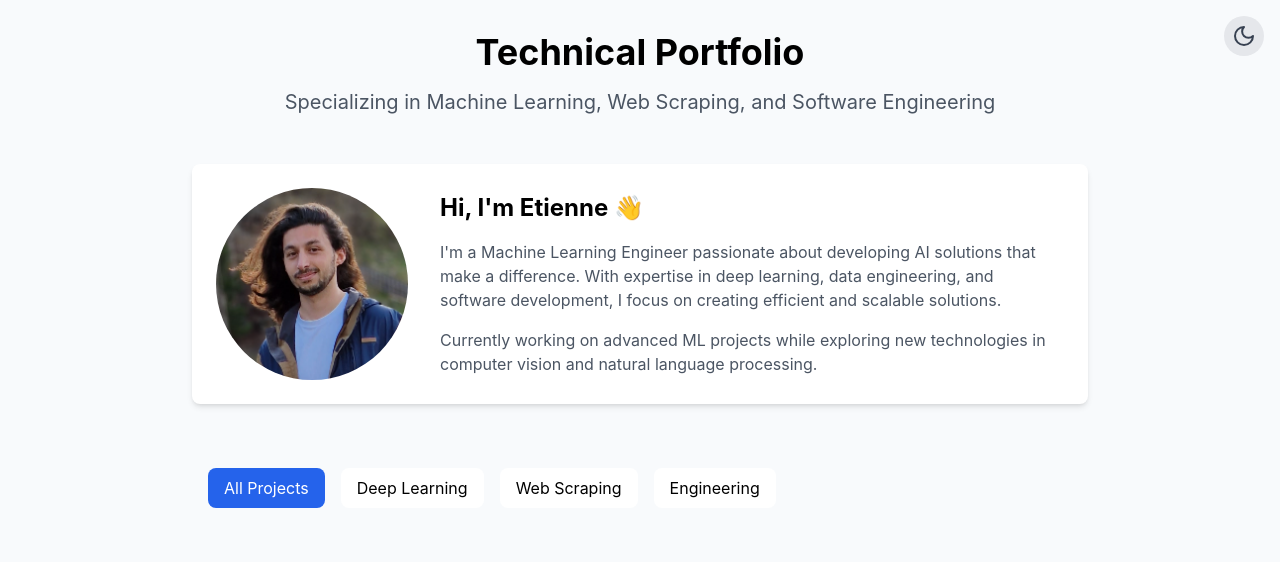
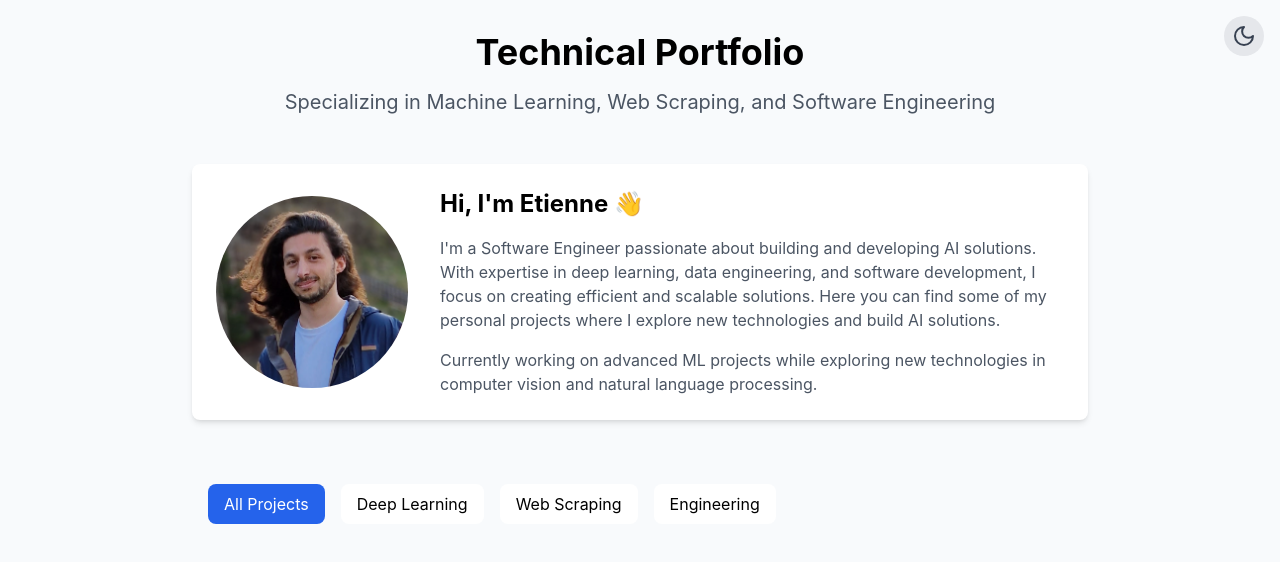
Before and after one commit to etiennegalea/etiennegalea.github.io, a React (Create React App) app: page / in a window 1280 px wide. Shown: the top 562 px of the page. Built offline with nearby package versions, Linux system fonts and the light colour scheme.

Commit message:
Updated intro text

```diff
--- a/src/App.js
+++ b/src/App.js
@@ -151,7 +151,8 @@ const Portfolio = () => {
                   Hi, I'm Etienne 👋
                 </h2>
                 <p className={`mb-4 ${isDark ? 'text-zinc-50' : 'text-gray-600'}`}>
-                  I'm a Machine Learning Engineer passionate about developing AI solutions that make a difference. With expertise in deep learning, data engineering, and software development, I focus on creating efficient and scalable solutions.
+                  I'm a Software Engineer passionate about building and developing AI solutions. With expertise in deep learning, data engineering, and software development, I focus on creating efficient and scalable solutions.
+                  Here you can find some of my personal projects where I explore new technologies and build AI solutions.
                 </p>
                 <p className={`${isDark ? 'text-zinc-50' : 'text-gray-600'}`}>
                   Currently working on advanced ML projects while exploring new technologies in computer vision and natural language processing.
```
